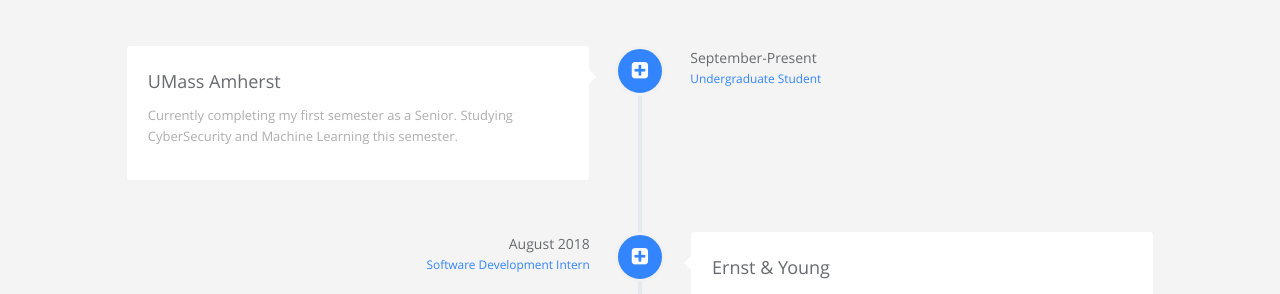
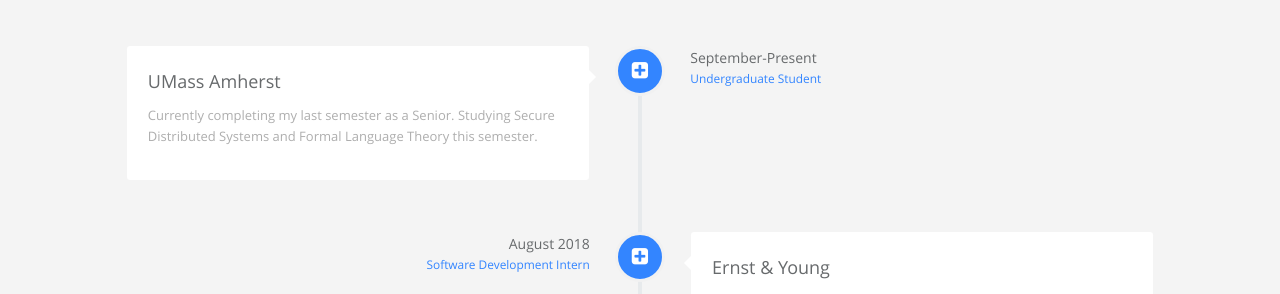
Before and after one commit to vedantpuri/vedantpuri.github.io, a Jekyll site: the page built from index.html, in a window 1280 px wide and 900 px high, scrolled down 790 px. Shown: the part 154-448 px from the top of the window. Built offline with Jekyll 4.4.1, drawn with Linux system fonts in a browser that asks for light colours.

```diff
--- a/_data/index/careers.yml
+++ b/_data/index/careers.yml
@@ -4,7 +4,7 @@
     detail: UMass Amherst
     i18n: company_c
   desc:
-    detail: Currently completing my first semester as a Senior. Studying CyberSecurity and Machine Learning this semester.
+    detail: Currently completing my last semester as a Senior. Studying Secure Distributed Systems and Formal Language Theory this semester.
     i18n: company_c_desc
   date:
     detail: September-Present
```
Also changed, not shown: Gemfile.lock, 2 other files.
